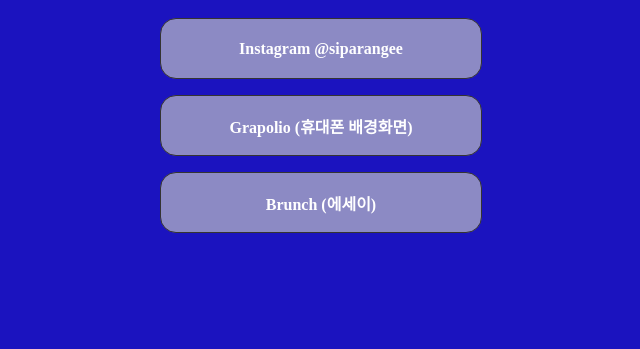
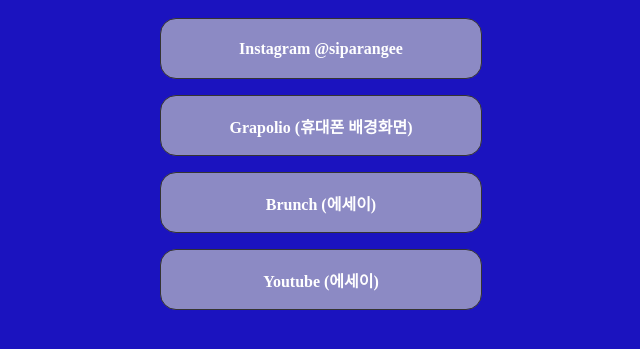
Before and after one commit to siparangee/mypage, a plain HTML site: page index.html in a window 1280 px wide. Shown: the part 271-620 px from the top of the page, without its empty margins (319-959 px from the left). Drawn offline with Linux system fonts and the light colour scheme; a web font is replaced by a local one.

Commit message:
Update index.html

```diff
--- a/index.html
+++ b/index.html
@@ -79,6 +79,7 @@
         <a target="_blank" href="https://www.instagram.com/siparangee/">Instagram @siparangee</a>
         <a target="_blank" href="https://m-grafolio.naver.com/creator/659414">Grapolio (휴대폰 배경화면)</a>
         <a target="_blank" href="https://brunch.co.kr/@05e414cd706a417">Brunch (에세이)</a>
+        <a target="_blank" href="https://www.youtube.com/channel/UCYEMReQfAb2oO73luLRy6PA"> Youtube (에세이)</a>
     </div>
 </body>
 </html>
```
